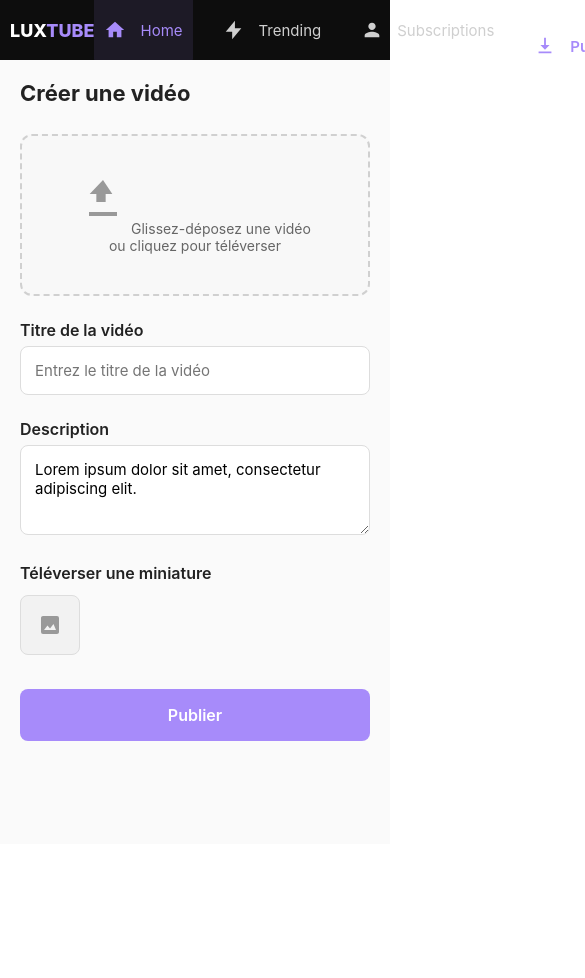
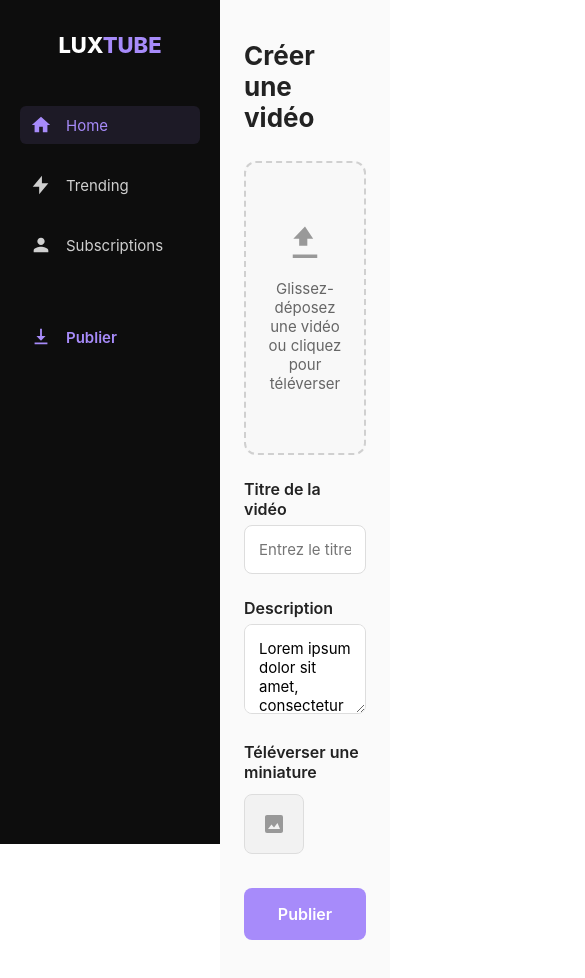
Before and after one commit to Alex84010/luxtube2.github.io, a plain HTML site: page publier.html in a window 390 px wide. Shown: the top 978 px of the page, 585 px wide, since content can reach past the window. Before the commit the page ends 844 px from the top, so only its background shows below. Drawn offline with Linux system fonts and the light colour scheme.

Commit message:
Update publier.html

```diff
--- a/publier.html
+++ b/publier.html
@@ -14,13 +14,12 @@
 
     body {
       display: flex;
-      height: 100vh;
       background: #fff;
       color: #222;
-      overflow: hidden;
+      min-height: 100vh;
     }
 
-    /* --- Sidebar --- */
+    /* --- Sidebar fixe à gauche --- */
     .sidebar {
       width: 220px;
       background: #0d0d0d;
@@ -30,6 +29,10 @@
       align-items: flex-start;
       padding: 32px 20px;
       flex-shrink: 0;
+      position: fixed;
+      top: 0;
+      left: 0;
+      bottom: 0;
     }
 
     .logo {
@@ -80,20 +83,26 @@
       font-weight: 600;
     }
 
-    /* --- Main content --- */
+    /* --- Contenu principal --- */
     main {
+      margin-left: 220px; /* espace pour la sidebar */
       flex: 1;
       background: #fafafa;
-      padding: 48px 60px;
-      overflow-y: auto;
+      padding: 40px 24px;
+      display: flex;
+      flex-direction: column;
+      align-items: center;
     }
 
     h1 {
-      font-size: 28px;
+      font-size: 26px;
       font-weight: 700;
       margin-bottom: 28px;
+      width: 100%;
+      max-width: 420px;
     }
 
+    /* --- Zone upload --- */
     .upload-box {
       border: 2px dashed #d0d0d0;
       border-radius: 12px;
@@ -101,9 +110,11 @@
       padding: 60px 20px;
       text-align: center;
       color: #666;
-      font-size: 16px;
+      font-size: 15px;
       transition: border-color 0.2s, background 0.2s;
-      max-width: 600px;
+      width: 100%;
+      max-width: 420px;
+      cursor: pointer;
     }
 
     .upload-box.dragover {
@@ -112,15 +123,17 @@
     }
 
     .upload-box svg {
-      width: 48px;
-      height: 48px;
+      width: 42px;
+      height: 42px;
       fill: #999;
       margin-bottom: 10px;
     }
 
+    /* --- Champs texte --- */
     .form-group {
       margin-top: 24px;
-      max-width: 600px;
+      width: 100%;
+      max-width: 420px;
     }
 
     label {
@@ -151,6 +164,7 @@
       resize: vertical;
     }
 
+    /* --- Miniature --- */
     .thumbnail-upload {
       display: flex;
       align-items: center;
@@ -191,10 +205,11 @@
       border: 1px solid #ddd;
     }
 
+    /* --- Bouton Publier --- */
     button {
       display: block;
       width: 100%;
-      max-width: 600px;
+      max-width: 420px;
       margin-top: 28px;
       padding: 16px;
       border: none;
@@ -211,48 +226,10 @@
       background: #8b6ef4;
     }
 
-    /* --- Responsive --- */
-    @media (max-width: 800px) {
-      body {
-        flex-direction: column;
-      }
-
-      .sidebar {
-        flex-direction: row;
-        justify-content: space-around;
-        align-items: center;
-        width: 100%;
-        height: 60px;
-        padding: 0 10px;
-      }
-
-      .logo {
-        margin: 0;
-        font-size: 18px;
-      }
-
-      .nav {
-        flex-direction: row;
-        gap: 20px;
-        padding: 0;
-      }
-
-      main {
-        padding: 20px;
-      }
-
-      h1 {
-        font-size: 22px;
-      }
-
-      .upload-box {
-        padding: 40px 10px;
-        font-size: 14px;
-      }
-    }
   </style>
 </head>
 <body>
+  <!-- BARRE GAUCHE -->
   <aside class="sidebar">
     <div class="logo">LUX<span>TUBE</span></div>
     <nav class="nav">
@@ -275,6 +252,7 @@
     </nav>
   </aside>
 
+  <!-- CONTENU PRINCIPAL -->
   <main>
     <h1>Créer une vidéo</h1>
 
```
